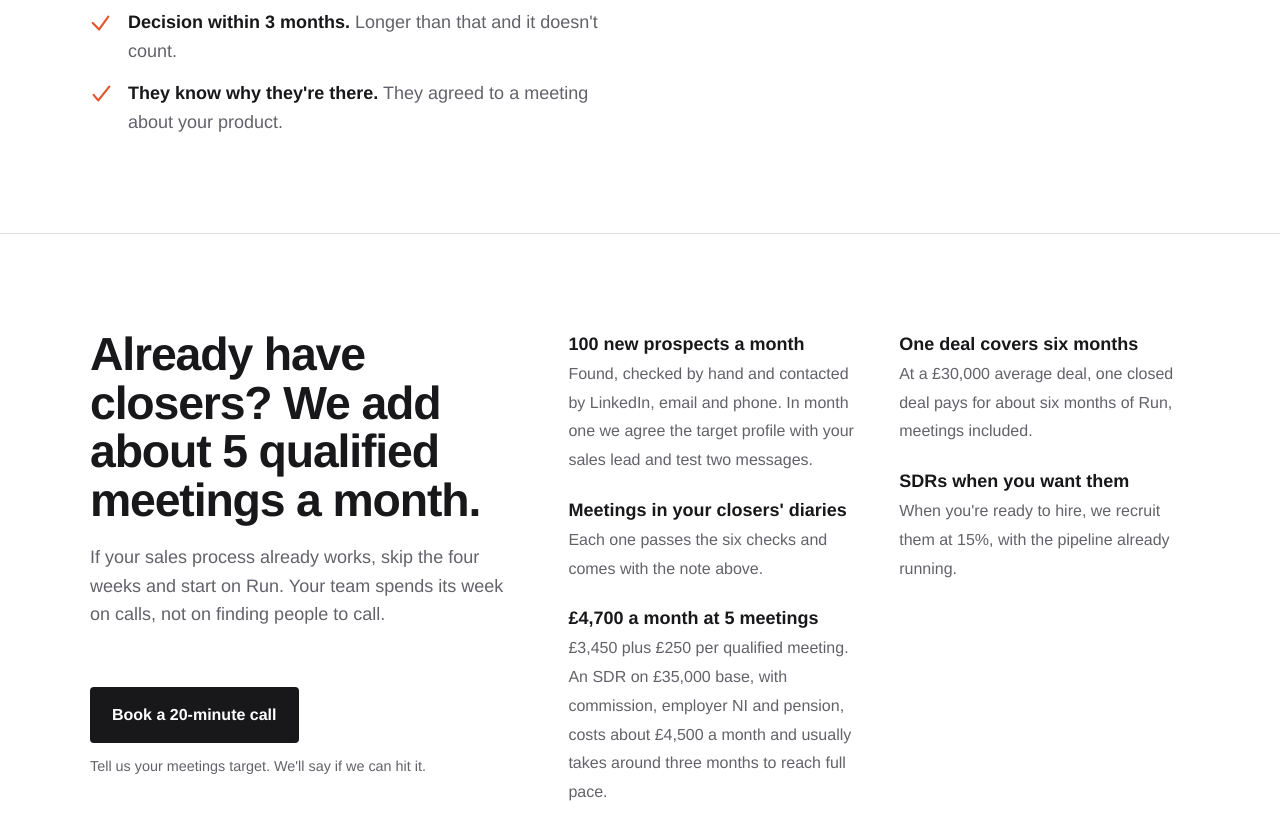
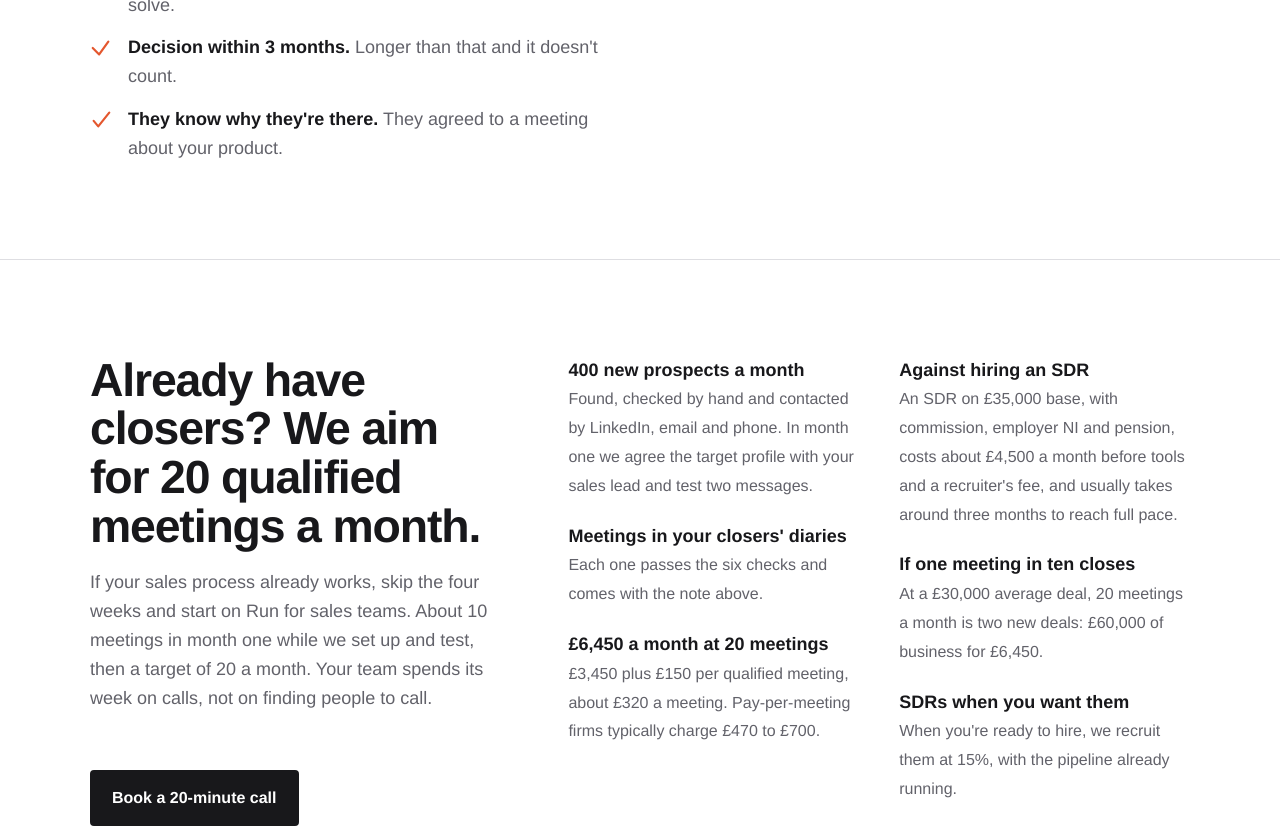
Before and after one commit to elikhodes96/foundingseat-site, a plain HTML site: page index.html in a window 1280 px wide. Shown: the part 3711-4543 px from the top of the page. Drawn offline with Linux system fonts and the light colour scheme.

Commit message:
Run for sales teams: 400 prospects, target 20 meetings, £150 per meeting; fix mobile price column
Co-Authored-By: Claude Opus 5.5 <noreply@anthropic.com>
Claude-Session: https://claude.ai/code/session_01MQvgqY3D6TWcosjL4ZNQks

```diff
--- a/index.html
+++ b/index.html
@@ -276,6 +276,7 @@ details .policy h3 { color: var(--ink); font-size: 1rem; }
   .prices, .prices tbody, .prices tr, .prices th, .prices td { display: block; width: auto; }
   .prices tr { border-top: 1px solid var(--rule); padding: 18px 0; }
   .prices th, .prices td { border: 0; padding: 4px 0; }
+  .prices th, .prices td.cost { width: auto; }
   .prices tr:last-child td { border-bottom: 0; }
   .prices tr:last-child { border-bottom: 1px solid var(--rule); }
   .letter-body { font-size: 1.08rem; }
@@ -369,7 +370,7 @@ details .policy h3 { color: var(--ink); font-size: 1rem; }
       </div>
       <ol class="steps">
         <li><span class="num">1</span><h3>Prove</h3><span class="dur">Four weeks</span><p>We agree who to target, build your first 100 prospects and check each one by hand, test two messages, and book qualified meetings. You finish with a playbook and an honest hiring recommendation.</p></li>
-        <li><span class="num">2</span><h3>Run</h3><span class="dur">Six-month term, if you want it</span><p>We keep going as your sales team: 100 new prospects a month, outreach by LinkedIn, email and phone, your CRM kept up to date, about 5 meetings a month. Teams whose sales already work can start here.</p></li>
+        <li><span class="num">2</span><h3>Run</h3><span class="dur">Six-month term, if you want it</span><p>We keep going as your sales team: 100 new prospects a month, outreach by LinkedIn, email and phone, your CRM kept up to date, about 5 meetings a month. Teams whose sales already work can start here, with 400 prospects and a target of 20 meetings a month.</p></li>
         <li><span class="num">3</span><h3>Hire</h3><span class="dur">Four to eight weeks a role</span><p>The person who ran your outreach runs the search. Shortlisted candidates do a mock call on your real pitch. If your hire leaves within 12 weeks, we replace them free.</p></li>
       </ol>
       <div class="weeks">
@@ -444,15 +445,16 @@ details .policy h3 { color: var(--ink); font-size: 1rem; }
   <section id="teams">
     <div class="wrap keep-grid">
       <div style="display:grid;gap:18px;align-content:start">
-        <h2>Already have closers? We add about 5 qualified meetings a month.</h2>
-        <p class="quiet">If your sales process already works, skip the four weeks and start on Run. Your team spends its week on calls, not on finding people to call.</p>
+        <h2>Already have closers? We aim for 20 qualified meetings a month.</h2>
+        <p class="quiet">If your sales process already works, skip the four weeks and start on Run for sales teams. About 10 meetings in month one while we set up and test, then a target of 20 a month. Your team spends its week on calls, not on finding people to call.</p>
         <p class="inline-cta"><a class="btn" data-book href="#talk">Book a 20-minute call</a><span class="quiet small">Tell us your meetings target. We'll say if we can hit it.</span></p>
       </div>
       <ul class="keep">
-        <li><b>100 new prospects a month</b><span>Found, checked by hand and contacted by LinkedIn, email and phone. In month one we agree the target profile with your sales lead and test two messages.</span></li>
+        <li><b>400 new prospects a month</b><span>Found, checked by hand and contacted by LinkedIn, email and phone. In month one we agree the target profile with your sales lead and test two messages.</span></li>
         <li><b>Meetings in your closers' diaries</b><span>Each one passes the six checks and comes with the note above.</span></li>
-        <li><b>&pound;4,700 a month at 5 meetings</b><span>&pound;3,450 plus &pound;250 per qualified meeting. An SDR on &pound;35,000 base, with commission, employer NI and pension, costs about &pound;4,500 a month and usually takes around three months to reach full pace.</span></li>
-        <li><b>One deal covers six months</b><span>At a &pound;30,000 average deal, one closed deal pays for about six months of Run, meetings included.</span></li>
+        <li><b>&pound;6,450 a month at 20 meetings</b><span>&pound;3,450 plus &pound;150 per qualified meeting, about &pound;320 a meeting. Pay-per-meeting firms typically charge &pound;470 to &pound;700.</span></li>
+        <li><b>Against hiring an SDR</b><span>An SDR on &pound;35,000 base, with commission, employer NI and pension, costs about &pound;4,500 a month before tools and a recruiter's fee, and usually takes around three months to reach full pace.</span></li>
+        <li><b>If one meeting in ten closes</b><span>At a &pound;30,000 average deal, 20 meetings a month is two new deals: &pound;60,000 of business for &pound;6,450.</span></li>
         <li><b>SDRs when you want them</b><span>When you're ready to hire, we recruit them at 15%, with the pipeline already running.</span></li>
       </ul>
     </div>
@@ -495,6 +497,7 @@ details .policy h3 { color: var(--ink); font-size: 1rem; }
         <tbody>
           <tr><th>Prove<span>Four weeks</span></th><td class="what">Your first 100 prospects, built and checked by hand. Outreach, discovery calls, meetings in your diary, a playbook and a hiring recommendation. Set a meeting limit if you want one.</td><td class="cost"><b>&pound;3,500</b>plus &pound;300 per qualified meeting</td></tr>
           <tr><th>Run<span>Six-month term</span></th><td class="what">100 new prospects a month, outreach, your CRM kept up to date, weekly report. Renews every six months unless you give a month's notice.</td><td class="cost"><b>&pound;3,450 a month</b>plus &pound;250 per qualified meeting. &pound;2,950 if you supply the list</td></tr>
+          <tr><th>Run for sales teams<span>Six-month term</span></th><td class="what">For companies with closers in place. 400 new prospects a month, outreach, your CRM kept up to date, weekly report. About 10 meetings in month one, then a target of 20 a month.</td><td class="cost"><b>&pound;3,450 a month</b>plus &pound;150 per qualified meeting</td></tr>
           <tr><th>Hire<span>Any sales role</span></th><td class="what">Scorecard, search, interviews, and a mock call on your real pitch, coached live so you see how fast each candidate learns. A shortlist in four to eight weeks. Paid 30% at the start, 30% at first interview, 40% on contract.</td><td class="cost"><b>15%</b>of first-year base salary</td></tr>
           <tr><th>Sales set-up<span>Optional</span></th><td class="what">CRM set-up, pipeline stages, reporting and a 30-day plan for your new hire.</td><td class="cost"><b>&pound;2,000</b></td></tr>
           <tr><th>Hire only<span>No four weeks</span></th><td class="what">For founders whose sales process is already proven.</td><td class="cost"><b>17.5%</b>of first-year base salary</td></tr>
@@ -555,7 +558,7 @@ details .policy h3 { color: var(--ink); font-size: 1rem; }
         <details><summary>Isn't it too early for sales?</summary><p>That's what the four weeks tests, for &pound;3,500 instead of a salary.</p></details>
         <details><summary>You don't know our sector.</summary><p>Most candidates won't either. The four weeks is where we learn it, and where we find out what your hire needs to know.</p></details>
         <details><summary>What if it doesn't work?</summary><p>Stop with 7 days' notice and keep everything produced. If outbound doesn't work for you, you've found out before committing a salary.</p></details>
-        <details><summary>We already have a sales team. Is this for us?</summary><p>Yes, if your closers need more meetings. Start on Run: we build and work 100 new prospects a month and book qualified meetings into their diaries. No four weeks first, because your process already works.</p></details>
+        <details><summary>We already have a sales team. Is this for us?</summary><p>Yes, if your closers need more meetings. Start on Run for sales teams: we build and work 400 new prospects a month, book about 10 qualified meetings in month one and aim for 20 a month after that, straight into their diaries. No four weeks first, because your process already works.</p></details>
         <details><summary>We already pay an outbound agency.</summary><p>Most charge &pound;2,000 to &pound;8,000 a month whether meetings turn up or not. Part of our fee is only paid when a meeting passes all six checks, and every prospect is checked by hand. Compare the last three months with what we'd commit to.</p></details>
         <details><summary>Who builds the list?</summary><p>We do, and we check every contact by hand. On Run we build 100 new prospects every month, or work from your own list for &pound;500 a month less.</p></details>
         <details><summary>How often do you contact each prospect?</summary><p>Up to five times over about three weeks: a personal first message, a short follow-up, something useful, an email or call, and a final note. We stop the moment someone replies or asks us to, and never send more than two messages a week.</p></details>
```
